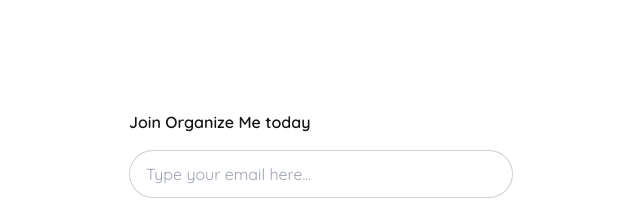
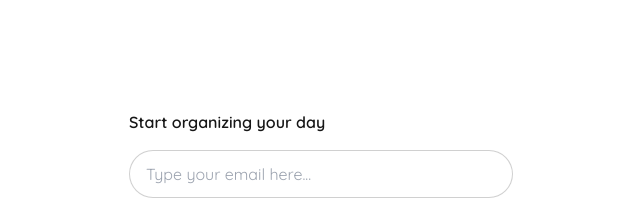
Before and after one commit to marcovcode/be-organized, a React (Vite) app: page /join in a window 1280 px wide. Shown: the part 214-414 px from the top of the page, without its empty margins (319-959 px from the left). Built offline with nearby package versions, Linux system fonts and the light colour scheme.

Commit message:
Changed Join page title

```diff
--- a/src/features/join/JoinForm.tsx
+++ b/src/features/join/JoinForm.tsx
@@ -1,7 +1,7 @@
 function JoinForm() {
     return (
         <form className="flex w-96 max-w-[90vw] flex-col gap-4">
-            <h1 className="font-semibold">Join Organize Me today</h1>
+            <h1 className="font-semibold">Start organizing your day</h1>
 
             <input
                 className="input input-bordered"
```
